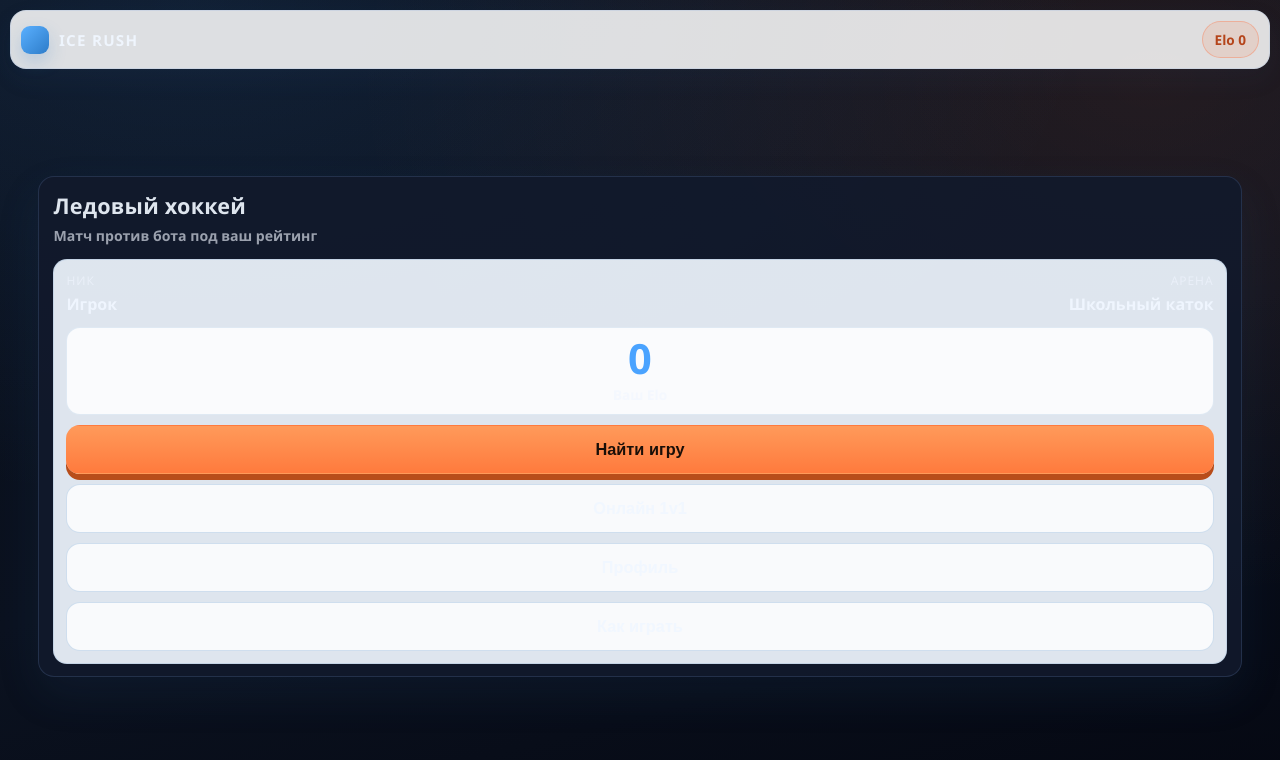
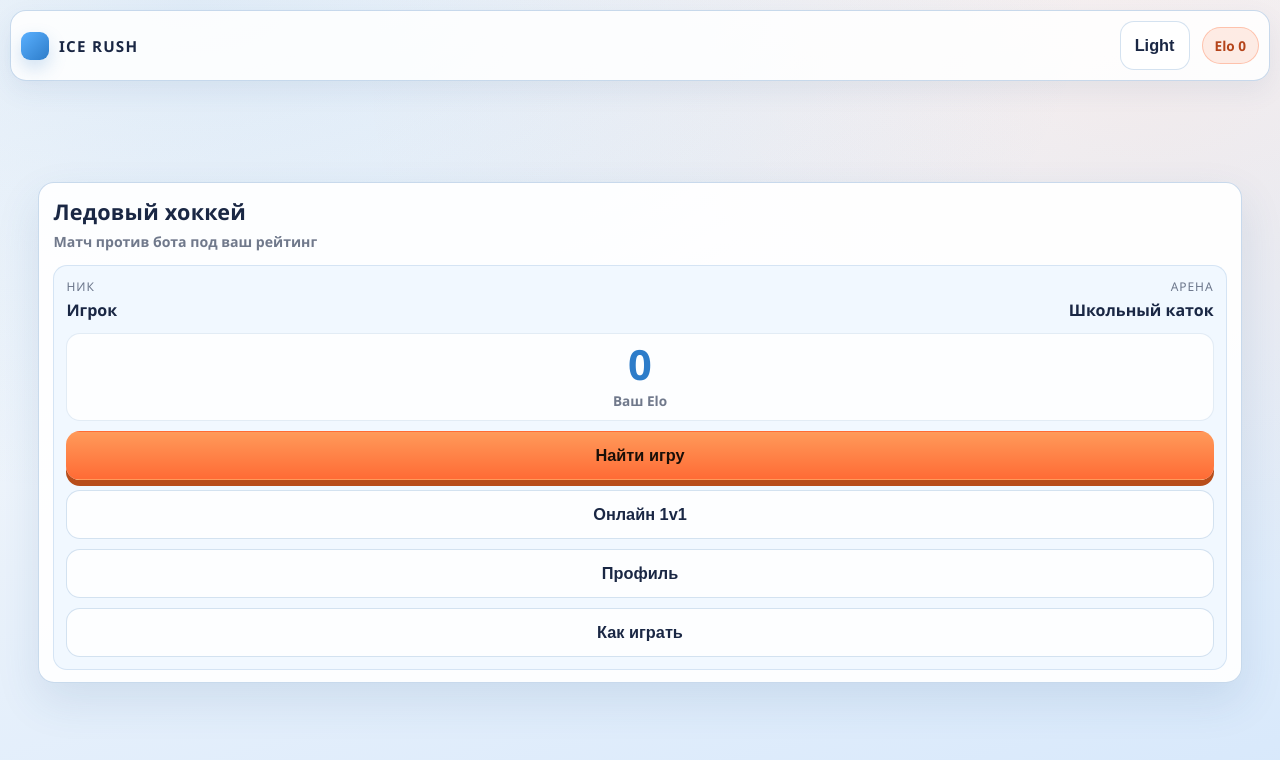
Before and after one commit to ressedich/icerush, a website: page index.html in a window 1280 px wide. Drawn offline with Linux system fonts and the light colour scheme.

Commit message:
Add theme toggle

```diff
--- a/game.js
+++ b/game.js
@@ -51,6 +51,7 @@
   const btnHowto = document.getElementById("btnHowto");
   const btnProfile = document.getElementById("btnProfile");
   const btnBackFromProfile = document.getElementById("btnBackFromProfile");
+  const btnTheme = document.getElementById("btnTheme");
   const howto = document.getElementById("howto");
   const searchArena = document.getElementById("searchArena");
   const searchRange = document.getElementById("searchRange");
@@ -191,6 +192,37 @@
   }
 
   const clientId = getClientId();
+
+  // -------- theme toggle --------
+  const THEME_KEY = "ice_rush_theme_v1"; // "light" | "dark"
+  function applyTheme(mode) {
+    const m = mode === "dark" ? "dark" : "light";
+    document.body.classList.toggle("theme-dark", m === "dark");
+    if (btnTheme) btnTheme.textContent = m === "dark" ? "Dark" : "Light";
+    try {
+      localStorage.setItem(THEME_KEY, m);
+    } catch {
+      /* ignore */
+    }
+  }
+  function initTheme() {
+    let saved = "";
+    try {
+      saved = (localStorage.getItem(THEME_KEY) || "").trim();
+    } catch {
+      saved = "";
+    }
+    if (!saved) {
+      const preferDark = window.matchMedia && window.matchMedia("(prefers-color-scheme: dark)").matches;
+      saved = preferDark ? "dark" : "light";
+    }
+    applyTheme(saved);
+  }
+  initTheme();
+  btnTheme?.addEventListener("click", () => {
+    const isDark = document.body.classList.contains("theme-dark");
+    applyTheme(isDark ? "light" : "dark");
+  });
 
   async function copyText(txt) {
     const t = String(txt || "");
--- a/index.html
+++ b/index.html
@@ -13,6 +13,9 @@
           <span class="brand-mark" aria-hidden="true"></span>
           <span class="brand-text">ICE RUSH</span>
         </div>
+        <button class="btn btn-ghost btn-small" id="btnTheme" type="button" title="Тема">
+          Тема
+        </button>
         <div class="nav-chip" id="navEloChip" title="Ваш Elo">Elo 0</div>
       </header>
 
--- a/style.css
+++ b/style.css
@@ -1,14 +1,37 @@
 :root {
+  --bg0: #eaf2fb;
+  --bg1: #d7e8fb;
+  --panel: rgba(255, 255, 255, 0.92);
+  --surface: rgba(255, 255, 255, 0.86);
+  --surface2: rgba(240, 248, 255, 0.92);
+  --border: rgba(61, 124, 186, 0.28);
+  --text: #1a2744;
+  --muted: rgba(26, 39, 68, 0.62);
+  --accent: #ff6b35;
+  --accent2: #2d7cc9;
+  --ok: #1a8a52;
+  --radius: 16px;
+  --font: "Segoe UI", system-ui, -apple-system, sans-serif;
+  --shadow0: 0 10px 26px rgba(45, 90, 140, 0.08);
+  --shadow1: 0 18px 44px rgba(45, 90, 140, 0.12);
+  --shadow2: 0 16px 44px rgba(45, 90, 140, 0.16);
+}
+
+body.theme-dark {
   --bg0: #0b1220;
   --bg1: #0a0f1a;
   --panel: rgba(18, 26, 44, 0.92);
+  --surface: rgba(18, 26, 44, 0.86);
+  --surface2: rgba(22, 32, 54, 0.92);
   --border: rgba(120, 160, 220, 0.18);
   --text: rgba(240, 246, 255, 0.92);
   --muted: rgba(240, 246, 255, 0.62);
   --accent: #ff7a3d;
   --accent2: #4aa3ff;
-  --radius: 16px;
-  --font: "Segoe UI", system-ui, -apple-system, sans-serif;
+  --ok: #3fd38f;
+  --shadow0: 0 10px 26px rgba(0, 0, 0, 0.30);
+  --shadow1: 0 18px 44px rgba(0, 0, 0, 0.40);
+  --shadow2: 0 16px 44px rgba(0, 0, 0, 0.45);
 }
 
 *,
@@ -24,6 +47,13 @@ body {
   min-height: 100%;
   font-family: var(--font);
   color: var(--text);
+  background:
+    radial-gradient(900px 500px at 15% 0%, rgba(45, 124, 201, 0.14), transparent),
+    radial-gradient(800px 520px at 90% 10%, rgba(255, 107, 53, 0.08), transparent),
+    linear-gradient(165deg, #ffffff 0%, var(--bg0) 50%, var(--bg1) 100%);
+}
+
+body.theme-dark {
   background:
     radial-gradient(900px 500px at 15% 0%, rgba(74, 163, 255, 0.12), transparent),
     radial-gradient(800px 520px at 90% 10%, rgba(255, 122, 61, 0.10), transparent),
@@ -81,9 +111,9 @@ body.is-mobile .game-frame {
   gap: 12px;
   padding: 10px 10px;
   border-radius: var(--radius);
-  background: rgba(255, 255, 255, 0.86);
+  background: var(--surface);
   border: 1px solid var(--border);
-  box-shadow: 0 10px 26px rgba(45, 90, 140, 0.08);
+  box-shadow: var(--shadow0);
 }
 
 .brand {
@@ -144,7 +174,7 @@ body.is-mobile .game-frame {
   border: 1px solid var(--border);
   border-radius: var(--radius);
   padding: 16px 16px 14px;
-  box-shadow: 0 18px 44px rgba(45, 90, 140, 0.12);
+  box-shadow: var(--shadow1);
 }
 
 .title {
@@ -166,7 +196,7 @@ body.is-mobile .game-frame {
 
 .card {
   margin-top: 14px;
-  background: rgba(240, 248, 255, 0.92);
+  background: var(--surface2);
   border: 1px solid rgba(61, 124, 186, 0.16);
   border-radius: 14px;
   padding: 12px 12px 12px;
@@ -199,7 +229,7 @@ body.is-mobile .game-frame {
   text-align: center;
   padding: 10px 10px;
   border-radius: 14px;
-  background: rgba(255, 255, 255, 0.85);
+  background: var(--surface);
   border: 1px solid rgba(61, 124, 186, 0.14);
 }
 
@@ -307,7 +337,7 @@ body.is-mobile .inline {
 }
 
 .btn-ghost {
-  background: rgba(255, 255, 255, 0.8);
+  background: var(--surface);
   border-color: rgba(61, 124, 186, 0.22);
   color: var(--text);
 }
@@ -321,7 +351,7 @@ body.is-mobile .inline {
   margin-top: 10px;
   font-size: 0.88rem;
   line-height: 1.4;
-  color: rgba(26, 39, 68, 0.8);
+  color: var(--muted);
 }
 
 .hidden {
@@ -366,7 +396,7 @@ body.is-mobile .inline {
   padding: 8px 10px;
   max-height: 140px;
   overflow: auto;
-  background: rgba(255, 255, 255, 0.8);
+  background: var(--surface);
   border: 1px solid rgba(61, 124, 186, 0.16);
   border-radius: 12px;
   color: var(--muted);
@@ -383,7 +413,7 @@ body.is-mobile .inline {
   margin-top: 8px;
   padding: 10px 10px;
   border-radius: 12px;
-  background: rgba(255, 255, 255, 0.86);
+  background: var(--surface);
   border: 1px solid rgba(61, 124, 186, 0.16);
   color: var(--text);
   font-weight: 700;
@@ -418,7 +448,7 @@ body.is-mobile .inline {
   margin-top: 10px;
   text-align: center;
   font-weight: 900;
-  color: #1a8a52;
+  color: var(--ok);
   min-height: 1.2em;
 }
 
@@ -428,8 +458,8 @@ body.is-mobile .inline {
   border-radius: var(--radius);
   overflow: hidden;
   border: 1px solid rgba(61, 124, 186, 0.28);
-  box-shadow: 0 16px 44px rgba(45, 90, 140, 0.16);
-  background: rgba(255, 255, 255, 0.96);
+  box-shadow: var(--shadow2);
+  background: var(--surface);
   position: relative;
 }
 
@@ -449,12 +479,18 @@ body.is-mobile .inline {
   justify-content: center;
   flex-direction: column;
   gap: 10px;
-  background: rgba(255, 255, 255, 0.92);
+  background: var(--panel);
   color: var(--text);
   font-weight: 900;
   font-size: 1.3rem;
 }
 
+.btn-small {
+  width: auto;
+  padding: 8px 10px;
+  font-size: 0.9rem;
+}
+
 .overlay.visible {
   display: flex;
 }
```
